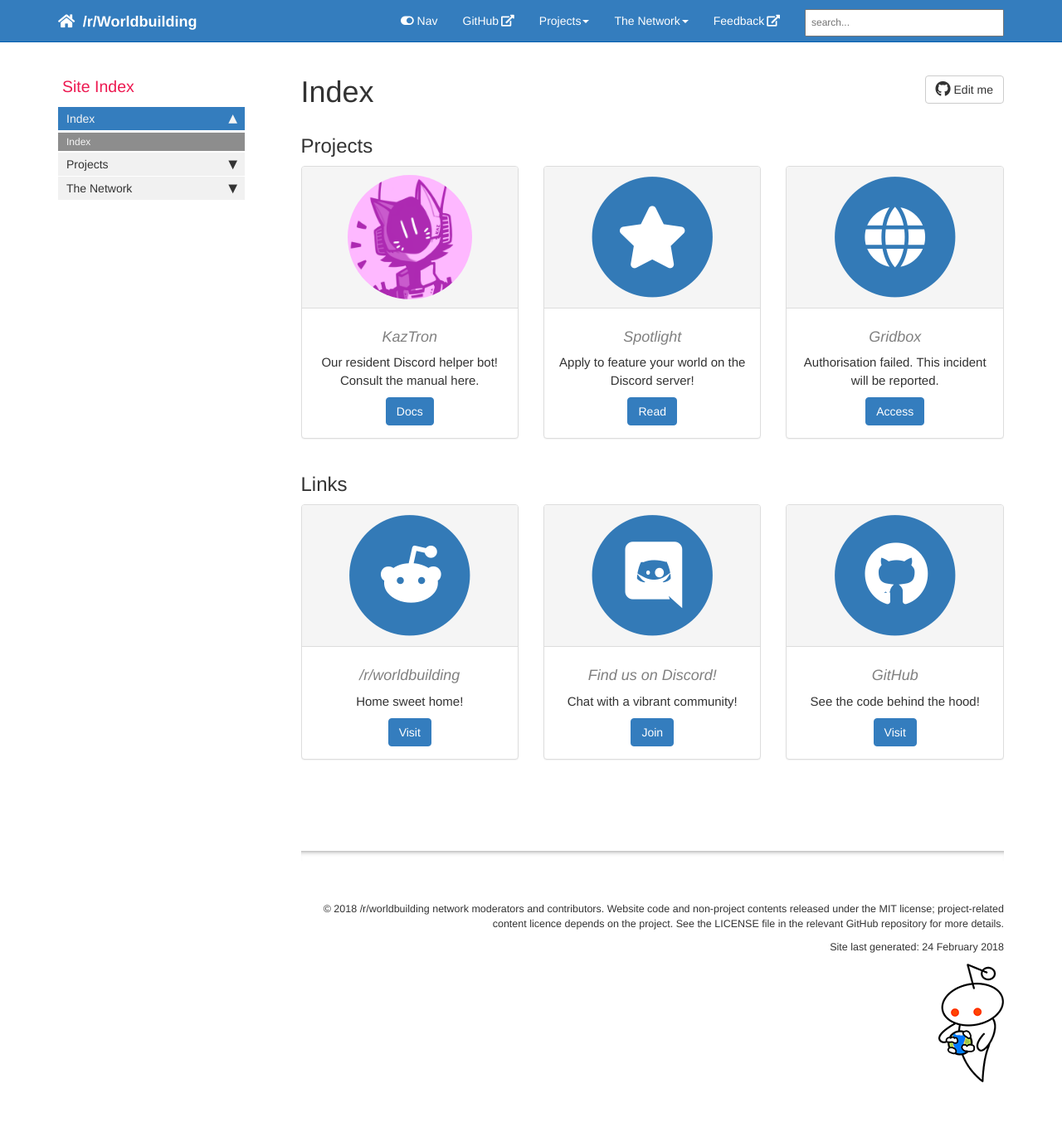
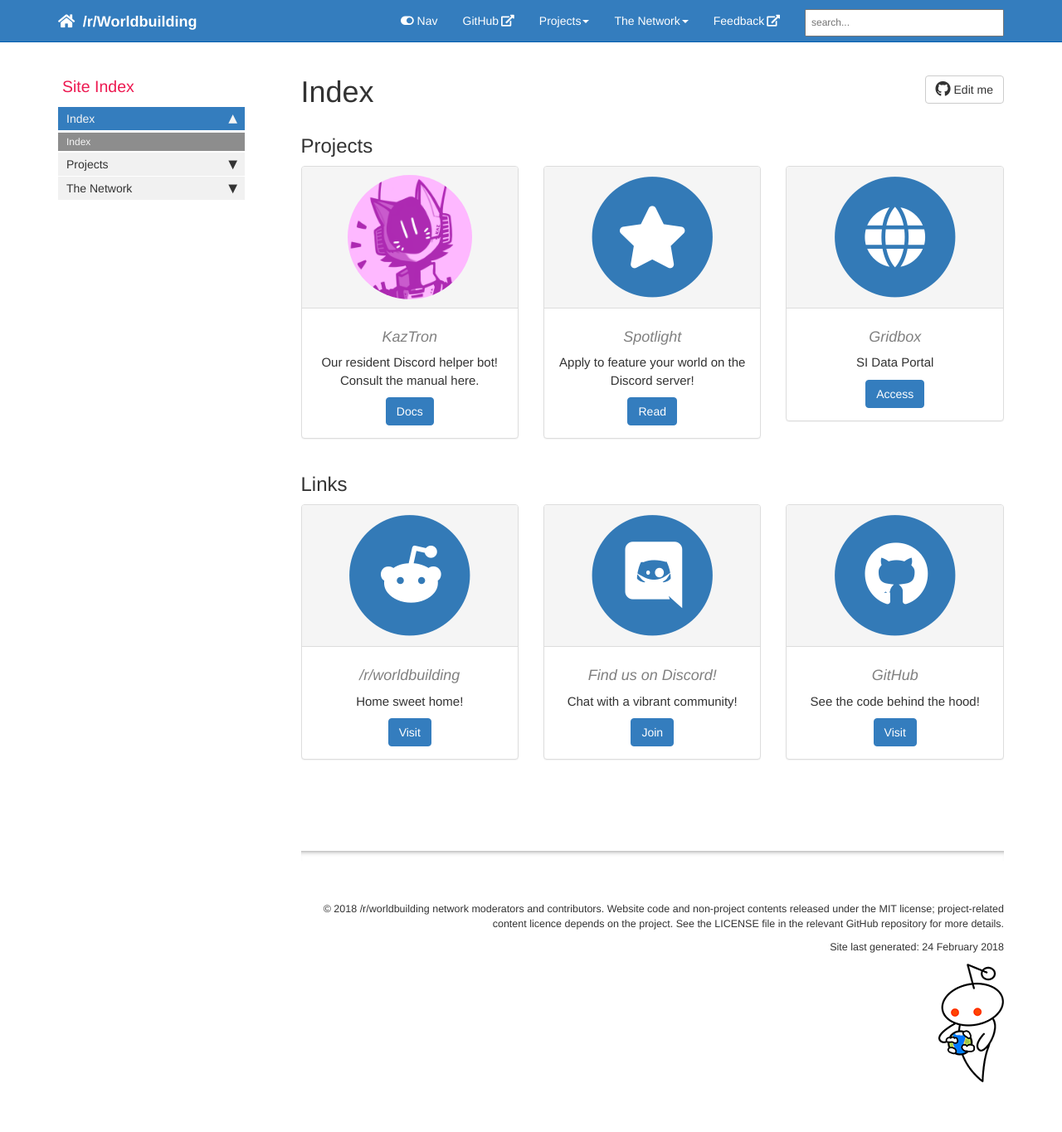
Before and after one commit to Worldbuilding/worldbuilding.github.io, a Jekyll site: the page built from index.md, in a window 1280 px wide. Shown: the whole page at 83% size. Built offline with Jekyll 4.4.1, drawn with Linux system fonts in a browser that asks for light colours; nearby versions of some CDN libraries; comment, search, counter and statistics services are not loaded.

```diff
--- a/_data/homenav.yml
+++ b/_data/homenav.yml
@@ -14,9 +14,9 @@ home_sections:
     url: /spotlight
     button: "Read"
   - title: Gridbox
-    description: Authorisation failed. This incident will be reported.
+    description: SI Data Portal
     icon: "fas fa-globe"
-    url: #
+    url: /gridbox
     button: "Access"
 
 
```
Also changed, not shown: gridbox/index.md (added, +5 -0 lines).
